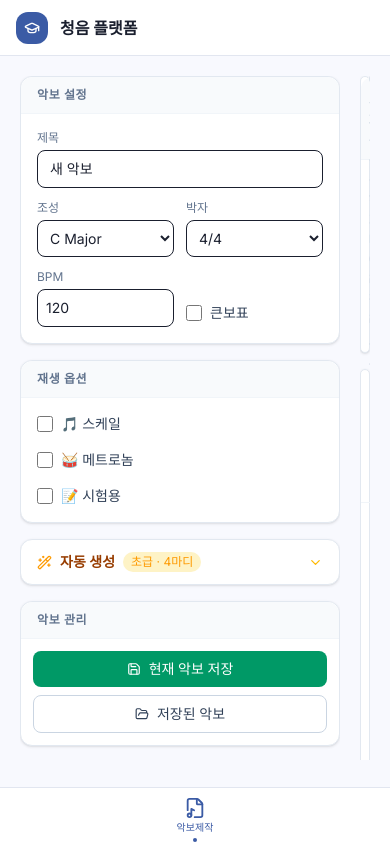
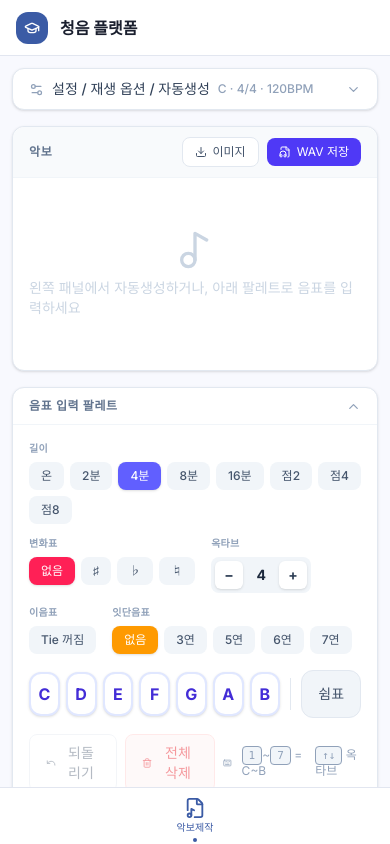
Before and after one commit to lallafm1984/earTraining, a Next.js app: page /score-creator in a window 390 px wide. Built offline with nearby package versions, Linux system fonts and the light colour scheme; a web font is replaced by a local one.

Commit message:
03150739

```diff
--- a/src/components/score/ScoreEditor.tsx
+++ b/src/components/score/ScoreEditor.tsx
@@ -222,14 +222,35 @@ export default function ScoreEditor() {
   const abcString = generateAbc(state);
   const noteCount = state.notes.length + (state.bassNotes?.length ?? 0);
   const curNotes  = state.useGrandStaff && activeStaff === 'bass' ? (state.bassNotes || []) : state.notes;
+  const [leftPanelOpen, setLeftPanelOpen] = useState(false);
 
   return (
-    <div className="flex gap-5 h-full p-5">
+    <div className="flex flex-col md:flex-row gap-4 md:gap-5 h-full p-3 md:p-5">
 
       {/* ════════════════════════════════
-          왼쪽 사이드 패널 (320px 고정)
+          왼쪽 사이드 패널
+          - 모바일: 상단 접기/펴기 토글
+          - PC: 320px 고정 사이드바
           ════════════════════════════════ */}
-      <div className="w-80 shrink-0 flex flex-col gap-4 overflow-y-auto pb-4">
+
+      {/* 모바일: 설정 토글 버튼 */}
+      <div className="md:hidden">
+        <button
+          onClick={() => setLeftPanelOpen(v => !v)}
+          className="w-full flex items-center justify-between px-4 py-2.5 bg-white rounded-xl border border-slate-200 shadow-sm text-sm font-medium text-slate-700"
+        >
+          <div className="flex items-center gap-2">
+            <Settings2 size={15} className="text-slate-400" />
+            <span>설정 / 재생 옵션 / 자동생성</span>
+            <span className="text-xs text-slate-400">
+              {state.keySignature} · {state.timeSignature} · {state.tempo}BPM
+            </span>
+          </div>
+          {leftPanelOpen ? <ChevronUp size={15} className="text-slate-400" /> : <ChevronDown size={15} className="text-slate-400" />}
+        </button>
+      </div>
+
+      <div className={`md:w-80 md:shrink-0 flex flex-col gap-4 md:overflow-y-auto pb-4 ${leftPanelOpen ? 'flex' : 'hidden md:flex'}`}>
 
         {/* ── 악보 설정 ── */}
         <Card>
@@ -441,9 +462,9 @@ export default function ScoreEditor() {
       </div>
 
       {/* ════════════════════════════════
-          오른쪽 메인 영역
+          오른쪽(또는 모바일: 아래쪽) 메인 영역
           ════════════════════════════════ */}
-      <div className="flex-1 flex flex-col gap-4 min-w-0 overflow-y-auto pb-4">
+      <div className="flex-1 flex flex-col gap-4 min-w-0 md:overflow-y-auto pb-4">
 
         {/* ── 악보 표시 ── */}
         <Card>
@@ -533,7 +554,7 @@ export default function ScoreEditor() {
                 </div>
               )}
 
-              <div className="flex flex-wrap gap-x-6 gap-y-3 items-start">
+              <div className="flex flex-wrap gap-x-4 gap-y-3 items-start">
                 {/* 음표 길이 */}
                 <div>
                   <p className="text-[10px] font-semibold text-slate-400 uppercase tracking-wide mb-1.5">길이</p>
@@ -605,10 +626,10 @@ export default function ScoreEditor() {
               </div>
 
               {/* 음표 버튼 */}
-              <div className="flex gap-2 items-center">
+              <div className="flex gap-1.5 md:gap-2 items-center">
                 {PITCHES.map(p => (
                   <button key={p} onClick={() => handleAddNote(p)}
-                    className="flex-1 h-12 rounded-xl bg-white border-2 border-indigo-100 shadow-sm text-lg font-bold text-indigo-700 hover:bg-indigo-50 hover:border-indigo-300 active:scale-95 transition-all">
+                    className="flex-1 h-11 md:h-12 rounded-xl bg-white border-2 border-indigo-100 shadow-sm text-base md:text-lg font-bold text-indigo-700 hover:bg-indigo-50 hover:border-indigo-300 active:scale-95 transition-all">
                     {p}
                   </button>
                 ))}
```
